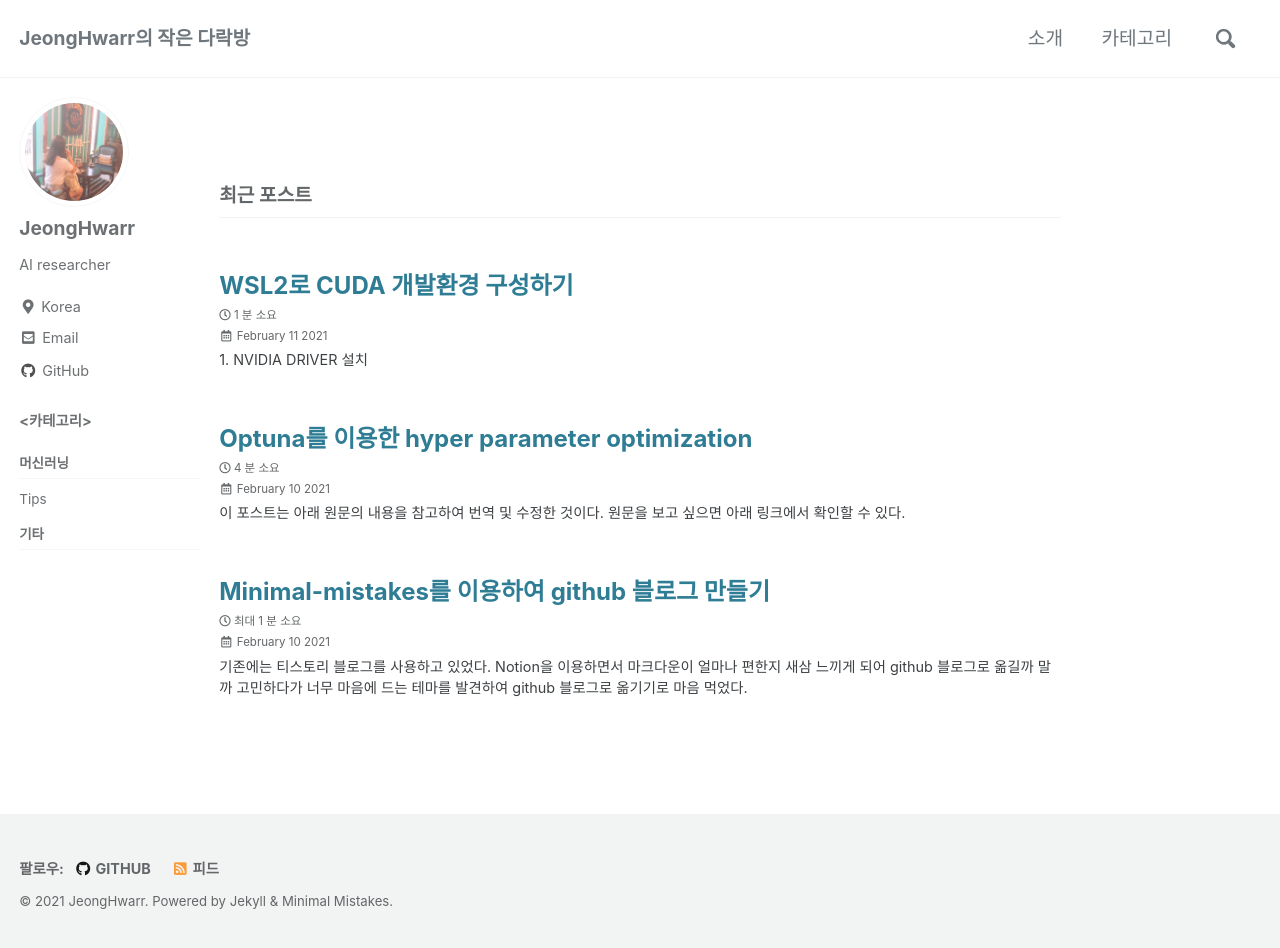
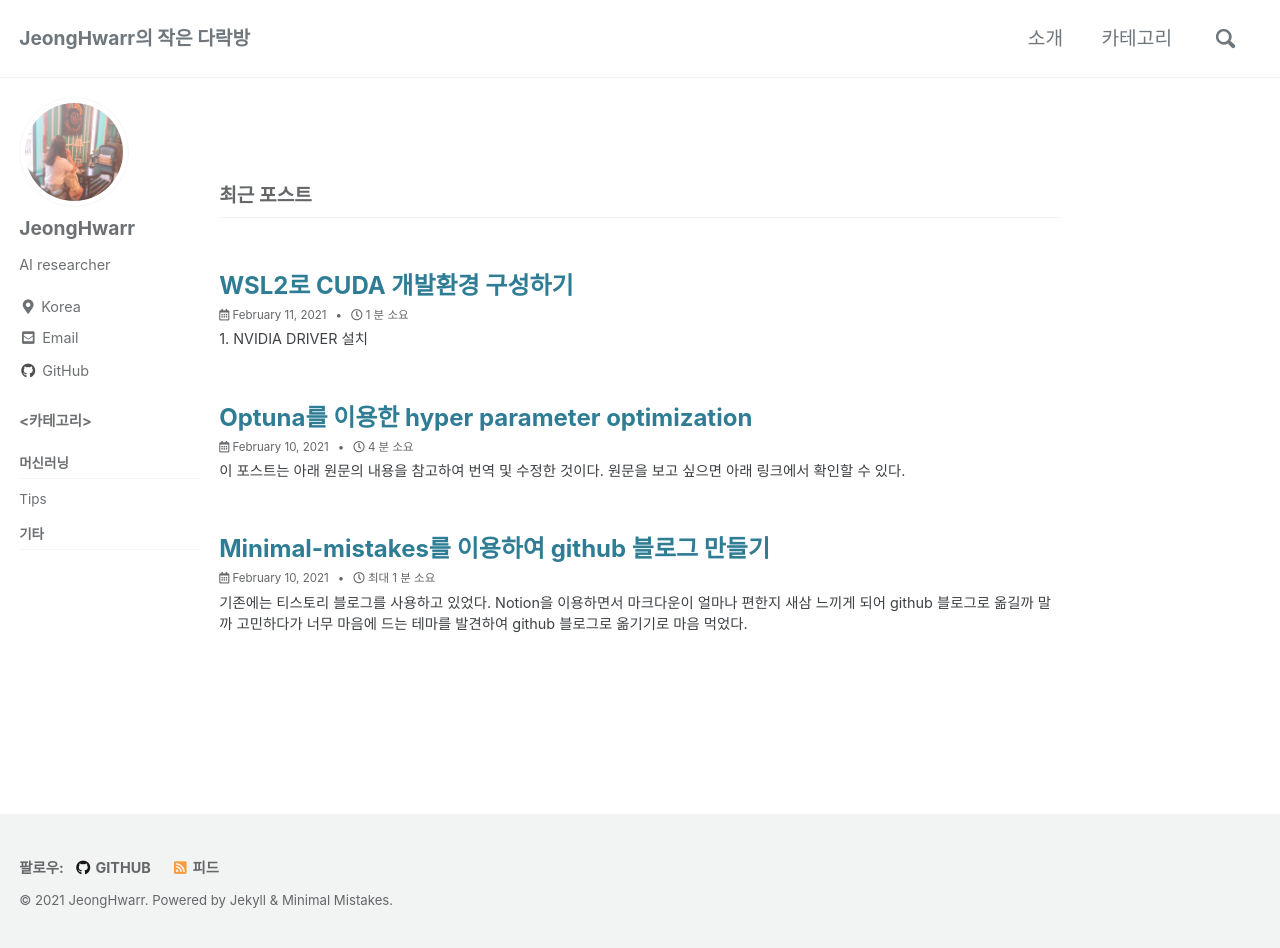
Before and after one commit to jeongHwarr/jeongHwarr.github.io_before, a Jekyll site: the page built from index.html, in a window 1280 px wide and 949 px high. Built offline with Jekyll 4.4.1, drawn with Linux system fonts in a browser that asks for light colours; cached includes are drawn as plain includes; some web fonts are replaced; the list of posts is cut into pages by our own code; comment, search, counter and statistics services are not loaded.

Commit message:
read time -> read time, date
Signed-off-by: jeonghwa Yoo <green2368@naver.com>

```diff
--- a/_config.yml
+++ b/_config.yml
@@ -282,6 +282,7 @@ defaults:
       related: true
       toc_ads: true
       toc_sticky: true
+      show_date: true
   # _pages
   - scope:
       path: ""
--- a/_includes/archive-single.html
+++ b/_includes/archive-single.html
@@ -25,9 +25,6 @@
       {% endif %}
     </h2>
     {% include page__meta.html type=include.type %}
-    {% if post.date %}
-      <p class="page__meta"><i class="far fa-fw fa-calendar-alt" aria-hidden="true"></i> {{ post.date | date: "%B %d %Y" }}</p>
-    {% endif %}
     {% if post.excerpt %}<p class="archive__item-excerpt" itemprop="description">{{ post.excerpt | markdownify | strip_html | truncate: 160 }}</p>{% endif %}
   </article>
 </div>
```
